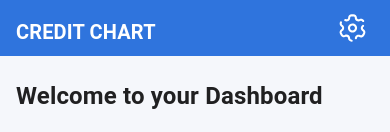
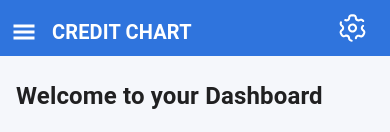
Before and after one commit to daveeedu/periculum_test, a React (Create React App) app: page / in a window 390 px wide. Shown: the top 132 px of the page. Built offline with nearby package versions, Linux system fonts and the light colour scheme.

Commit message:
modify sidebar for mobile screen

```diff
--- a/src/layouts/sidebar/Index.jsx
+++ b/src/layouts/sidebar/Index.jsx
@@ -10,7 +10,8 @@ import Drawer from '@mui/material/Drawer';
 import { ListItem, ListItemIcon } from '@mui/material';
 import SidebarItems from "./SidebarItems";
 import { ILogout, ISetting } from "../../utils/icons.utils";
-
+import { GiHamburgerMenu } from "react-icons/gi";
+import { GrClose } from "react-icons/gr";
 
 const drawerWidth = 75;
 
@@ -25,15 +26,16 @@ export default function HomeSidebar(props) {
     <div className="">
       <Toolbar>
       </Toolbar>
+      <div className="md:hidden block ml-7">
       <IconButton
-        color="inherit"
+        color="#A0BDFF"
         aria-label="open drawer"
         edge="start"
         onClick={handleDrawerToggle}
-        sx={{ mr: 2, display: { sm: 'none' } }}
       >
+        <GrClose />
       </IconButton>
-
+      </div>
       <List className="">
         {links.map((link, index) => {
           return <SidebarItems {...{ link }} key={index} />
@@ -64,6 +66,17 @@ export default function HomeSidebar(props) {
         }}
       >
         <Toolbar>
+        <div className="md:hidden block text-white">
+      <IconButton
+        color="inherit"
+        aria-label="open drawer"
+        edge="start"
+        onClick={handleDrawerToggle}
+        sx={{ mt: 1, mr: 1 }}
+      >
+        <GiHamburgerMenu />
+      </IconButton>
+      </div>
           <Box className=" m-auto  w-full">
             <Box className="flex justify-between">
               <div className="pt-2">
```
Also changed, not shown: src/utils/linkTree.js (+5 -5 lines).
